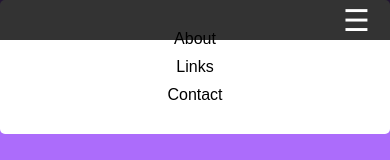
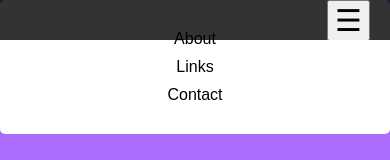
Before and after one commit to aaronfeingold/jess-yupanqui-portfolio-site, a plain HTML site: page index.html in a window 390 px wide. Shown: the top 160 px of the page. Drawn offline with Linux system fonts and the light colour scheme.

Commit message:
hamburger menu is no longer a div; is now a button

```diff
--- a/index.html
+++ b/index.html
@@ -19,9 +19,7 @@
                 <a href="#about-section" class="navbar-link">About</a>
                 <a href="#links-section" class="navbar-link">Links</a>
                 <a href="#contact-section" class="navbar-link">Contact</a>
-                <div class="hamburger-menu" id="hamburger-menu">
-                    &#9776;
-                </div>
+                <button class="hamburger-menu" id="hamburger-menu">&#9776;</button>
             </div>
         </nav>
         <div id="menu-modal" class="menu-modal">
```
